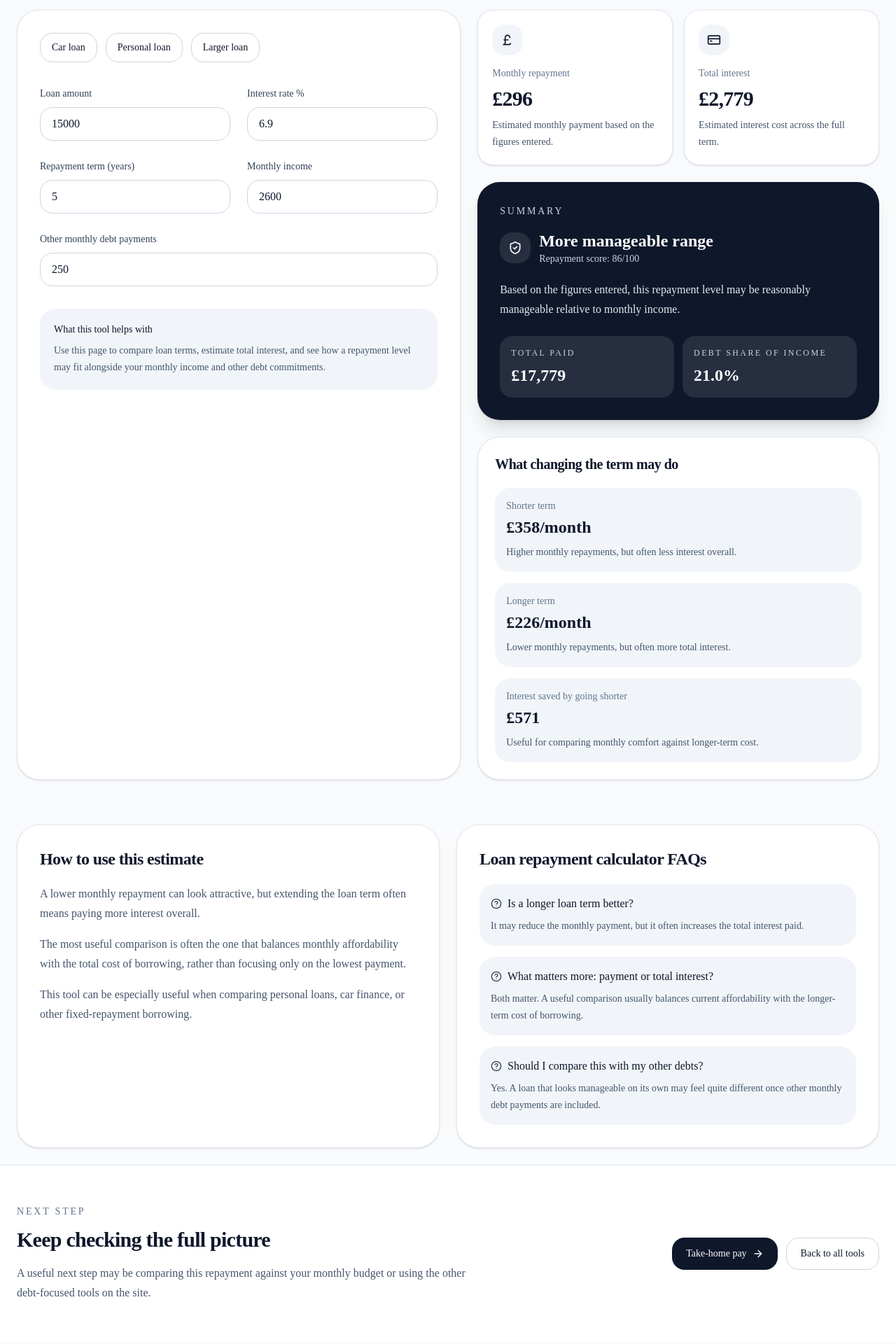
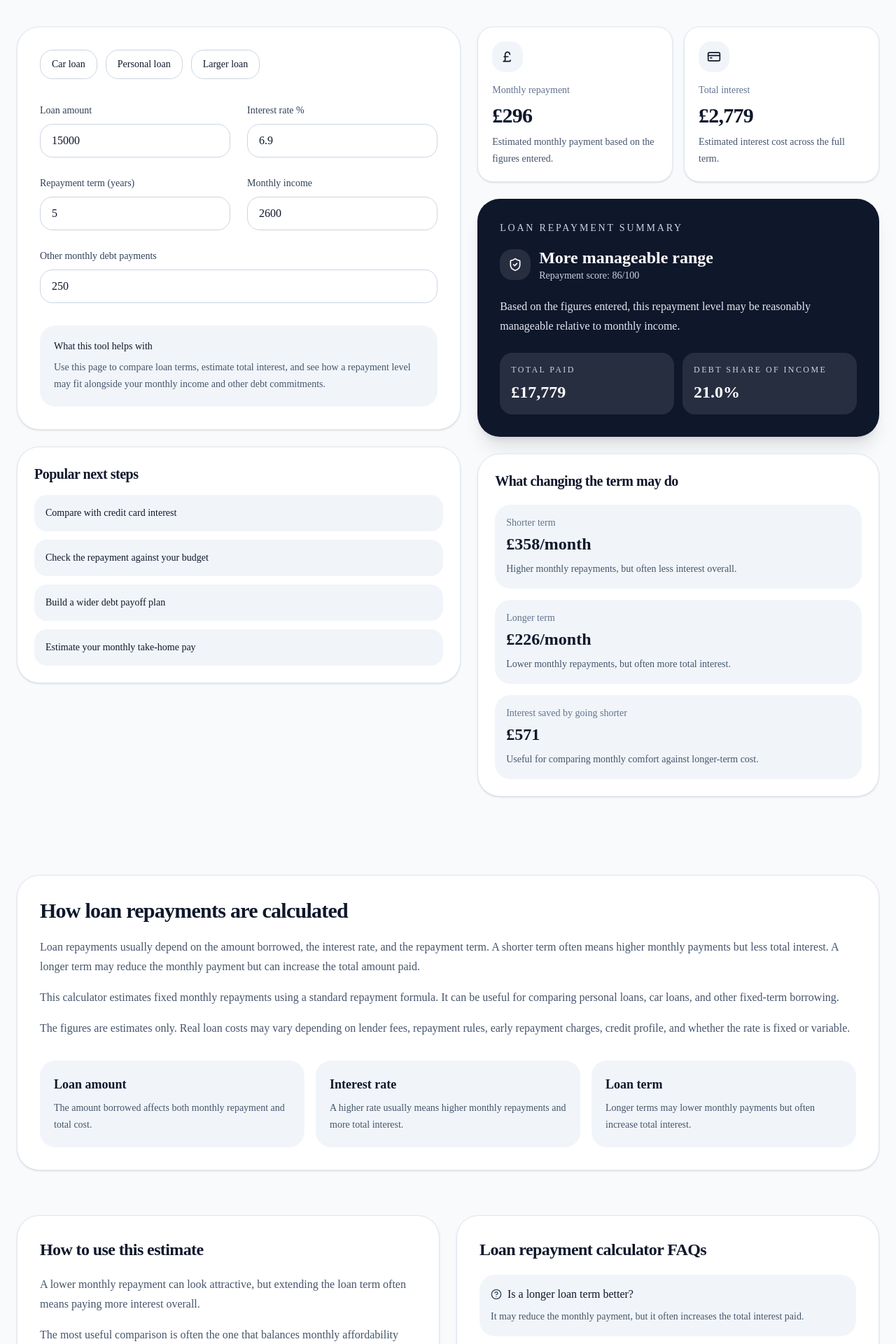
Before and after one commit to AlexMcD89/budgetbeacon89, a Next.js app: page /tools/loan-repayment-calculator in a window 1280 px wide. Shown: the part 400-2320 px from the top of the page at 70% size. Built offline with nearby package versions, Linux system fonts and the light colour scheme.

Commit message:
Improve loan repayment calculator SEO and ads

```diff
--- a/app/tools/loan-repayment-calculator/page.tsx
+++ b/app/tools/loan-repayment-calculator/page.tsx
@@ -11,6 +11,7 @@ import {
 } from "lucide-react";
 import RelatedLinks from "@/components/related-links";
 import ToolDisclaimer from "@/components/tool-disclaimer";
+import AdsenseAd from "@/components/adsense-ad";
 
 function formatGBP(value: number) {
   return new Intl.NumberFormat("en-GB", {
@@ -25,10 +26,7 @@ function monthlyPayment(loanAmount: number, annualRate: number, years: number) {
   const totalPayments = years * 12;
 
   if (loanAmount <= 0 || years <= 0) return 0;
-
-  if (monthlyRate === 0) {
-    return loanAmount / totalPayments;
-  }
+  if (monthlyRate === 0) return loanAmount / totalPayments;
 
   return (
     (loanAmount * monthlyRate * Math.pow(1 + monthlyRate, totalPayments)) /
@@ -49,8 +47,10 @@ export default function LoanRepaymentCalculatorPage() {
       interestRate,
       loanYears,
     );
+
     const totalPaid = monthlyRepayment * loanYears * 12;
     const totalInterest = totalPaid - loanAmount;
+
     const debtShare =
       monthlyIncome > 0
         ? ((monthlyRepayment + otherDebt) / monthlyIncome) * 100
@@ -82,9 +82,10 @@ export default function LoanRepaymentCalculatorPage() {
       loanYears + 2,
     );
 
-    const interestSavedByShorterTerm =
-      totalInterest -
-      (shorterTermPayment * Math.max(1, loanYears - 1) * 12 - loanAmount);
+    const shorterTermInterest =
+      shorterTermPayment * Math.max(1, loanYears - 1) * 12 - loanAmount;
+
+    const interestSavedByShorterTerm = totalInterest - shorterTermInterest;
 
     return {
       monthlyRepayment,
@@ -153,16 +154,23 @@ export default function LoanRepaymentCalculatorPage() {
             </h1>
             <p className="mt-5 text-lg leading-8 text-slate-600">
               Use this loan repayment calculator to estimate monthly repayments,
-              total cost, and total interest over time. It can help you compare
-              different loan terms and see how repayment levels may affect your
-              monthly budget.
+              total cost, and total interest over time. Compare different loan
+              terms and see how repayments may affect your monthly budget.
             </p>
           </div>
         </div>
       </section>
 
+      <section className="mx-auto max-w-7xl px-4 pt-6 md:px-6">
+        <AdsenseAd
+          slot="1045116839"
+          className="overflow-hidden rounded-3xl bg-white"
+        />
+      </section>
+
       <section className="mx-auto max-w-7xl px-4 py-10 md:px-6">
         <div className="grid gap-6 xl:grid-cols-[1.05fr_0.95fr]">
+          <div>
             <div className="rounded-[2rem] border border-slate-200 bg-white p-6 shadow-sm md:p-8">
               <div className="flex flex-wrap gap-3">
                 <button
@@ -171,12 +179,14 @@ export default function LoanRepaymentCalculatorPage() {
                 >
                   Car loan
                 </button>
+
                 <button
                   onClick={() => applyScenario("personal")}
                   className="rounded-2xl border border-slate-300 bg-white px-4 py-2.5 text-sm font-medium text-slate-900 transition hover:bg-slate-100"
                 >
                   Personal loan
                 </button>
+
                 <button
                   onClick={() => applyScenario("large")}
                   className="rounded-2xl border border-slate-300 bg-white px-4 py-2.5 text-sm font-medium text-slate-900 transition hover:bg-slate-100"
@@ -186,64 +196,36 @@ export default function LoanRepaymentCalculatorPage() {
               </div>
 
               <div className="mt-8 grid gap-6 sm:grid-cols-2">
-              <div>
-                <label className="text-sm font-medium text-slate-700">
-                  Loan amount
-                </label>
-                <input
-                  type="number"
+                <InputField
+                  label="Loan amount"
                   value={loanAmount}
-                  onChange={(e) => setLoanAmount(Number(e.target.value))}
-                  className="mt-2 h-12 w-full rounded-2xl border border-slate-300 bg-white px-4 outline-none transition focus:border-slate-900"
+                  onChange={setLoanAmount}
                 />
-              </div>
 
-              <div>
-                <label className="text-sm font-medium text-slate-700">
-                  Interest rate %
-                </label>
-                <input
-                  type="number"
+                <InputField
+                  label="Interest rate %"
+                  value={interestRate}
+                  onChange={setInterestRate}
                   step="0.1"
-                  value={interestRate}
-                  onChange={(e) => setInterestRate(Number(e.target.value))}
-                  className="mt-2 h-12 w-full rounded-2xl border border-slate-300 bg-white px-4 outline-none transition focus:border-slate-900"
                 />
-              </div>
 
-              <div>
-                <label className="text-sm font-medium text-slate-700">
-                  Repayment term (years)
-                </label>
-                <input
-                  type="number"
+                <InputField
+                  label="Repayment term (years)"
                   value={loanYears}
-                  onChange={(e) => setLoanYears(Number(e.target.value))}
-                  className="mt-2 h-12 w-full rounded-2xl border border-slate-300 bg-white px-4 outline-none transition focus:border-slate-900"
+                  onChange={setLoanYears}
                 />
-              </div>
 
-              <div>
-                <label className="text-sm font-medium text-slate-700">
-                  Monthly income
-                </label>
-                <input
-                  type="number"
+                <InputField
+                  label="Monthly income"
                   value={monthlyIncome}
-                  onChange={(e) => setMonthlyIncome(Number(e.target.value))}
-                  className="mt-2 h-12 w-full rounded-2xl border border-slate-300 bg-white px-4 outline-none transition focus:border-slate-900"
+                  onChange={setMonthlyIncome}
                 />
-              </div>
 
                 <div className="sm:col-span-2">
-                <label className="text-sm font-medium text-slate-700">
-                  Other monthly debt payments
-                </label>
-                <input
-                  type="number"
+                  <InputField
+                    label="Other monthly debt payments"
                     value={otherDebt}
-                  onChange={(e) => setOtherDebt(Number(e.target.value))}
-                  className="mt-2 h-12 w-full rounded-2xl border border-slate-300 bg-white px-4 outline-none transition focus:border-slate-900"
+                    onChange={setOtherDebt}
                   />
                 </div>
               </div>
@@ -260,39 +242,65 @@ export default function LoanRepaymentCalculatorPage() {
               </div>
             </div>
 
+            <div className="mt-6 rounded-[2rem] border border-slate-200 bg-white p-6 shadow-sm">
+              <h2 className="text-xl font-semibold tracking-tight">
+                Popular next steps
+              </h2>
+
+              <div className="mt-4 space-y-3">
+                <Link
+                  href="/tools/credit-card-interest-calculator"
+                  className="block rounded-2xl bg-slate-100 p-4 text-sm font-medium text-slate-900 transition hover:bg-slate-200"
+                >
+                  Compare with credit card interest
+                </Link>
+
+                <Link
+                  href="/tools/monthly-budget-planner"
+                  className="block rounded-2xl bg-slate-100 p-4 text-sm font-medium text-slate-900 transition hover:bg-slate-200"
+                >
+                  Check the repayment against your budget
+                </Link>
+
+                <Link
+                  href="/tools/debt-payoff-calculator"
+                  className="block rounded-2xl bg-slate-100 p-4 text-sm font-medium text-slate-900 transition hover:bg-slate-200"
+                >
+                  Build a wider debt payoff plan
+                </Link>
+
+                <Link
+                  href="/tools/take-home-pay-calculator-uk"
+                  className="block rounded-2xl bg-slate-100 p-4 text-sm font-medium text-slate-900 transition hover:bg-slate-200"
+                >
+                  Estimate your monthly take-home pay
+                </Link>
+              </div>
+            </div>
+          </div>
+
           <div className="space-y-6">
             <div className="grid gap-4 sm:grid-cols-2">
-              <div className="rounded-3xl border border-slate-200 bg-white p-5 shadow-sm">
-                <div className="flex h-11 w-11 items-center justify-center rounded-2xl bg-slate-100">
-                  <PoundSterling className="h-5 w-5" />
-                </div>
-                <p className="mt-4 text-sm text-slate-500">Monthly repayment</p>
-                <p className="mt-2 text-3xl font-semibold tracking-tight">
-                  {formatGBP(result.monthlyRepayment)}
-                </p>
-                <p className="mt-2 text-sm leading-6 text-slate-600">
-                  Estimated monthly payment based on the figures entered.
-                </p>
-              </div>
+              <ResultCard
+                icon={<PoundSterling className="h-5 w-5" />}
+                label="Monthly repayment"
+                value={formatGBP(result.monthlyRepayment)}
+                description="Estimated monthly payment based on the figures entered."
+              />
 
-              <div className="rounded-3xl border border-slate-200 bg-white p-5 shadow-sm">
-                <div className="flex h-11 w-11 items-center justify-center rounded-2xl bg-slate-100">
-                  <CreditCard className="h-5 w-5" />
-                </div>
-                <p className="mt-4 text-sm text-slate-500">Total interest</p>
-                <p className="mt-2 text-3xl font-semibold tracking-tight">
-                  {formatGBP(result.totalInterest)}
-                </p>
-                <p className="mt-2 text-sm leading-6 text-slate-600">
-                  Estimated interest cost across the full term.
-                </p>
-              </div>
+              <ResultCard
+                icon={<CreditCard className="h-5 w-5" />}
+                label="Total interest"
+                value={formatGBP(result.totalInterest)}
+                description="Estimated interest cost across the full term."
+              />
             </div>
 
             <div className="rounded-[2rem] bg-slate-900 p-6 text-white shadow-xl md:p-8">
               <p className="text-sm uppercase tracking-[0.2em] text-slate-300">
-                Summary
+                Loan repayment summary
               </p>
+
               <div className="mt-4 flex items-center gap-3">
                 <div className="flex h-11 w-11 items-center justify-center rounded-2xl bg-white/10">
                   <ShieldCheck className="h-5 w-5" />
@@ -310,23 +318,15 @@ export default function LoanRepaymentCalculatorPage() {
               </p>
 
               <div className="mt-6 grid gap-3 sm:grid-cols-2">
-                <div className="rounded-2xl bg-white/10 p-4">
-                  <p className="text-xs uppercase tracking-[0.2em] text-slate-300">
-                    Total paid
-                  </p>
-                  <p className="mt-2 text-2xl font-semibold">
-                    {formatGBP(result.totalPaid)}
-                  </p>
-                </div>
+                <SummaryBox
+                  label="Total paid"
+                  value={formatGBP(result.totalPaid)}
+                />
 
-                <div className="rounded-2xl bg-white/10 p-4">
-                  <p className="text-xs uppercase tracking-[0.2em] text-slate-300">
-                    Debt share of income
-                  </p>
-                  <p className="mt-2 text-2xl font-semibold">
-                    {result.debtShare.toFixed(1)}%
-                  </p>
-                </div>
+                <SummaryBox
+                  label="Debt share of income"
+                  value={`${result.debtShare.toFixed(1)}%`}
+                />
               </div>
             </div>
 
@@ -336,40 +336,78 @@ export default function LoanRepaymentCalculatorPage() {
               </h2>
 
               <div className="mt-5 space-y-4">
-                <div className="rounded-3xl bg-slate-100 p-4">
-                  <p className="text-sm text-slate-500">Shorter term</p>
-                  <p className="mt-1 text-2xl font-semibold text-slate-900">
-                    {formatGBP(result.shorterTermPayment)}/month
+                <InfoRow
+                  label="Shorter term"
+                  value={`${formatGBP(result.shorterTermPayment)}/month`}
+                  text="Higher monthly repayments, but often less interest overall."
+                />
+
+                <InfoRow
+                  label="Longer term"
+                  value={`${formatGBP(result.longerTermPayment)}/month`}
+                  text="Lower monthly repayments, but often more total interest."
+                />
+
+                <InfoRow
+                  label="Interest saved by going shorter"
+                  value={formatGBP(
+                    Math.max(0, result.interestSavedByShorterTerm),
+                  )}
+                  text="Useful for comparing monthly comfort against longer-term cost."
+                />
+              </div>
+            </div>
+          </div>
+        </div>
+      </section>
+
+      <section className="mx-auto max-w-7xl px-4 py-4 md:px-6">
+        <AdsenseAd
+          slot="1894419213"
+          className="overflow-hidden rounded-3xl bg-white"
+        />
+      </section>
+
+      <section className="mx-auto max-w-7xl px-4 py-10 md:px-6">
+        <div className="rounded-[2rem] border border-slate-200 bg-white p-6 shadow-sm md:p-8">
+          <h2 className="text-3xl font-semibold tracking-tight">
+            How loan repayments are calculated
+          </h2>
+
+          <div className="mt-5 space-y-4 text-slate-600">
+            <p className="leading-7">
+              Loan repayments usually depend on the amount borrowed, the
+              interest rate, and the repayment term. A shorter term often means
+              higher monthly payments but less total interest. A longer term may
+              reduce the monthly payment but can increase the total amount paid.
             </p>
-                  <p className="mt-2 text-sm leading-6 text-slate-600">
-                    Higher monthly repayments, but often less interest overall.
+
+            <p className="leading-7">
+              This calculator estimates fixed monthly repayments using a
+              standard repayment formula. It can be useful for comparing
+              personal loans, car loans, and other fixed-term borrowing.
+            </p>
+
+            <p className="leading-7">
+              The figures are estimates only. Real loan costs may vary depending
+              on lender fees, repayment rules, early repayment charges, credit
+              profile, and whether the rate is fixed or variable.
             </p>
           </div>
 
-                <div className="rounded-3xl bg-slate-100 p-4">
-                  <p className="text-sm text-slate-500">Longer term</p>
-                  <p className="mt-1 text-2xl font-semibold text-slate-900">
-                    {formatGBP(result.longerTermPayment)}/month
-                  </p>
-                  <p className="mt-2 text-sm leading-6 text-slate-600">
-                    Lower monthly repayments, but often more total interest.
-                  </p>
-                </div>
-
-                <div className="rounded-3xl bg-slate-100 p-4">
-                  <p className="text-sm text-slate-500">
-                    Interest saved by going shorter
-                  </p>
-                  <p className="mt-1 text-2xl font-semibold text-slate-900">
-                    {formatGBP(Math.max(0, result.interestSavedByShorterTerm))}
-                  </p>
-                  <p className="mt-2 text-sm leading-6 text-slate-600">
-                    Useful for comparing monthly comfort against longer-term
-                    cost.
-                  </p>
-                </div>
-              </div>
-            </div>
+          <div className="mt-8 grid gap-4 md:grid-cols-3">
+            <InfoCard
+              title="Loan amount"
+              text="The amount borrowed affects both monthly repayment and total cost."
+            />
+            <InfoCard
+              title="Interest rate"
+              text="A higher rate usually means higher monthly repayments and more total interest."
+            />
+            <InfoCard
+              title="Loan term"
+              text="Longer terms may lower monthly payments but often increase total interest."
+            />
           </div>
         </div>
       </section>
@@ -391,8 +429,8 @@ export default function LoanRepaymentCalculatorPage() {
                 than focusing only on the lowest payment.
               </p>
               <p className="leading-7">
-                This tool can be especially useful when comparing personal
-                loans, car finance, or other fixed-repayment borrowing.
+                This calculator gives estimates only and does not provide
+                personal financial advice.
               </p>
             </div>
           </div>
@@ -403,44 +441,22 @@ export default function LoanRepaymentCalculatorPage() {
             </h2>
 
             <div className="mt-5 space-y-4">
-              <div className="rounded-3xl bg-slate-100 p-4">
-                <div className="flex items-center gap-2">
-                  <CircleHelp className="h-4 w-4 text-slate-700" />
-                  <p className="font-medium text-slate-900">
-                    Is a longer loan term better?
-                  </p>
-                </div>
-                <p className="mt-2 text-sm leading-6 text-slate-600">
-                  It may reduce the monthly payment, but it often increases the
-                  total interest paid.
-                </p>
-              </div>
-
-              <div className="rounded-3xl bg-slate-100 p-4">
-                <div className="flex items-center gap-2">
-                  <CircleHelp className="h-4 w-4 text-slate-700" />
-                  <p className="font-medium text-slate-900">
-                    What matters more: payment or total interest?
-                  </p>
-                </div>
-                <p className="mt-2 text-sm leading-6 text-slate-600">
-                  Both matter. A useful comparison usually balances current
-                  affordability with the longer-term cost of borrowing.
-                </p>
-              </div>
-
-              <div className="rounded-3xl bg-slate-100 p-4">
-                <div className="flex items-center gap-2">
-                  <CircleHelp className="h-4 w-4 text-slate-700" />
-                  <p className="font-medium text-slate-900">
-                    Should I compare this with my other debts?
-                  </p>
-                </div>
-                <p className="mt-2 text-sm leading-6 text-slate-600">
-                  Yes. A loan that looks manageable on its own may feel quite
-                  different once other monthly debt payments are included.
-                </p>
-              </div>
+              <FAQ
+                question="Is a longer loan term better?"
+                answer="It may reduce the monthly payment, but it often increases the total interest paid."
+              />
+              <FAQ
+                question="What matters more: payment or total interest?"
+                answer="Both matter. A useful comparison usually balances current affordability with the longer-term cost of borrowing."
+              />
+              <FAQ
+                question="Should I compare this with my other debts?"
+                answer="Yes. A loan that looks manageable on its own may feel quite different once other monthly debt payments are included."
+              />
+              <FAQ
+                question="Is this calculator financial advice?"
+                answer="No. This calculator gives a general estimate only and should not be treated as personal financial advice."
+              />
             </div>
           </div>
         </div>
@@ -465,18 +481,18 @@ export default function LoanRepaymentCalculatorPage() {
 
             <div className="flex flex-wrap gap-3">
               <Link
-                href="/tools/take-home-pay-calculator-uk"
+                href="/tools/monthly-budget-planner"
                 className="inline-flex items-center rounded-2xl bg-slate-900 px-5 py-3 text-sm font-medium text-white transition hover:bg-slate-800"
               >
-                Take-home pay
+                Budget planner
                 <ArrowRight className="ml-2 h-4 w-4" />
               </Link>
 
               <Link
-                href="/tools"
+                href="/tools/take-home-pay-calculator-uk"
                 className="inline-flex items-center rounded-2xl border border-slate-300 bg-white px-5 py-3 text-sm font-medium text-slate-900 transition hover:bg-slate-100"
               >
-                Back to all tools
+                Take-home pay
               </Link>
             </div>
           </div>
@@ -492,19 +508,19 @@ export default function LoanRepaymentCalculatorPage() {
             href: "/tools/credit-card-interest-calculator",
           },
           {
+            title: "Debt Payoff Calculator",
+            description:
+              "Estimate how extra payments may change your debt-free date.",
+            href: "/tools/debt-payoff-calculator",
+          },
+          {
             title: "Monthly Budget Planner",
             description:
               "See how your loan payment affects the rest of your monthly finances.",
             href: "/tools/monthly-budget-planner",
           },
           {
-            title: "Take-Home Pay Calculator UK",
-            description:
-              "Use your real monthly income when judging debt affordability.",
-            href: "/tools/take-home-pay-calculator-uk",
-          },
-          {
-            title: "Debt Snowball vs Avalanche (UK Guide)",
+            title: "Debt Snowball vs Avalanche UK Guide",
             description: "Learn which debt strategy may suit you best.",
             href: "/guides/debt-snowball-vs-avalanche-uk",
           },
@@ -515,3 +531,101 @@ export default function LoanRepaymentCalculatorPage() {
     </main>
   );
 }
+
+function InputField({
+  label,
+  value,
+  onChange,
+  step,
+}: {
+  label: string;
+  value: number;
+  onChange: (value: number) => void;
+  step?: string;
+}) {
+  return (
+    <div>
+      <label className="text-sm font-medium text-slate-700">{label}</label>
+      <input
+        type="number"
+        step={step}
+        value={value}
+        onChange={(e) => onChange(Number(e.target.value))}
+        className="mt-2 h-12 w-full rounded-2xl border border-slate-300 bg-white px-4 outline-none transition focus:border-slate-900"
+      />
+    </div>
+  );
+}
+
+function ResultCard({
+  icon,
+  label,
+  value,
+  description,
+}: {
+  icon: React.ReactNode;
+  label: string;
+  value: string;
+  description: string;
+}) {
+  return (
+    <div className="rounded-3xl border border-slate-200 bg-white p-5 shadow-sm">
+      <div className="flex h-11 w-11 items-center justify-center rounded-2xl bg-slate-100">
+        {icon}
+      </div>
+      <p className="mt-4 text-sm text-slate-500">{label}</p>
+      <p className="mt-2 text-3xl font-semibold tracking-tight">{value}</p>
+      <p className="mt-2 text-sm leading-6 text-slate-600">{description}</p>
+    </div>
+  );
+}
+
+function SummaryBox({ label, value }: { label: string; value: string }) {
+  return (
+    <div className="rounded-2xl bg-white/10 p-4">
+      <p className="text-xs uppercase tracking-[0.2em] text-slate-300">
+        {label}
+      </p>
+      <p className="mt-2 text-2xl font-semibold">{value}</p>
+    </div>
+  );
+}
+
+function InfoRow({
+  label,
+  value,
+  text,
+}: {
+  label: string;
+  value: string;
+  text: string;
+}) {
+  return (
+    <div className="rounded-3xl bg-slate-100 p-4">
+      <p className="text-sm text-slate-500">{label}</p>
+      <p className="mt-1 text-2xl font-semibold text-slate-900">{value}</p>
+      <p className="mt-2 text-sm leading-6 text-slate-600">{text}</p>
+    </div>
+  );
+}
+
+function InfoCard({ title, text }: { title: string; text: string }) {
+  return (
+    <div className="rounded-3xl bg-slate-100 p-5">
+      <p className="text-lg font-semibold text-slate-900">{title}</p>
+      <p className="mt-2 text-sm leading-6 text-slate-600">{text}</p>
+    </div>
+  );
+}
+
+function FAQ({ question, answer }: { question: string; answer: string }) {
+  return (
+    <div className="rounded-3xl bg-slate-100 p-4">
+      <div className="flex items-center gap-2">
+        <CircleHelp className="h-4 w-4 text-slate-700" />
+        <p className="font-medium text-slate-900">{question}</p>
+      </div>
+      <p className="mt-2 text-sm leading-6 text-slate-600">{answer}</p>
+    </div>
+  );
+}
```
Also changed, not shown: app/tools/loan-repayment-calculator/layout.tsx (added, +26 -0 lines). Lines whose indentation alone changed are shown as unchanged.
